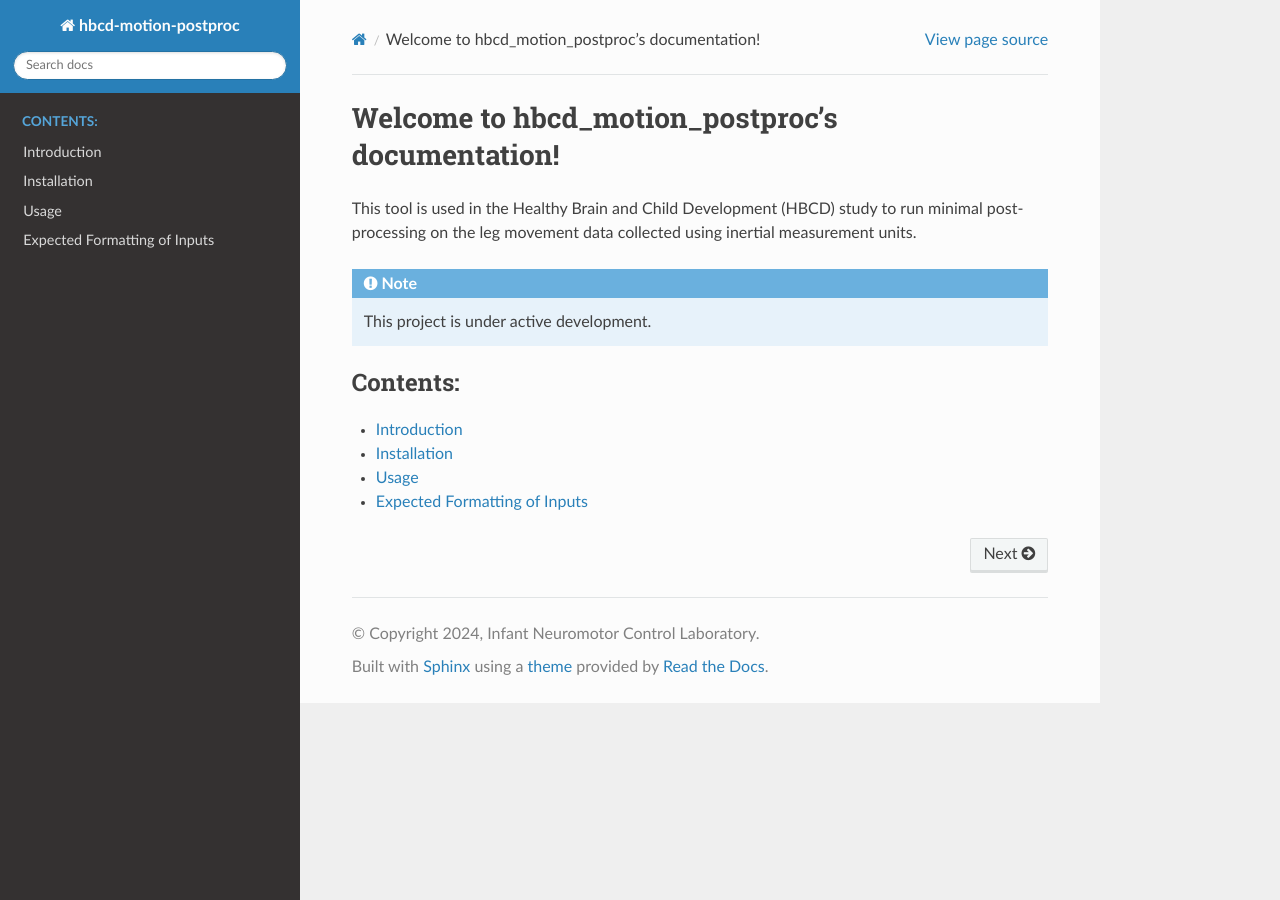
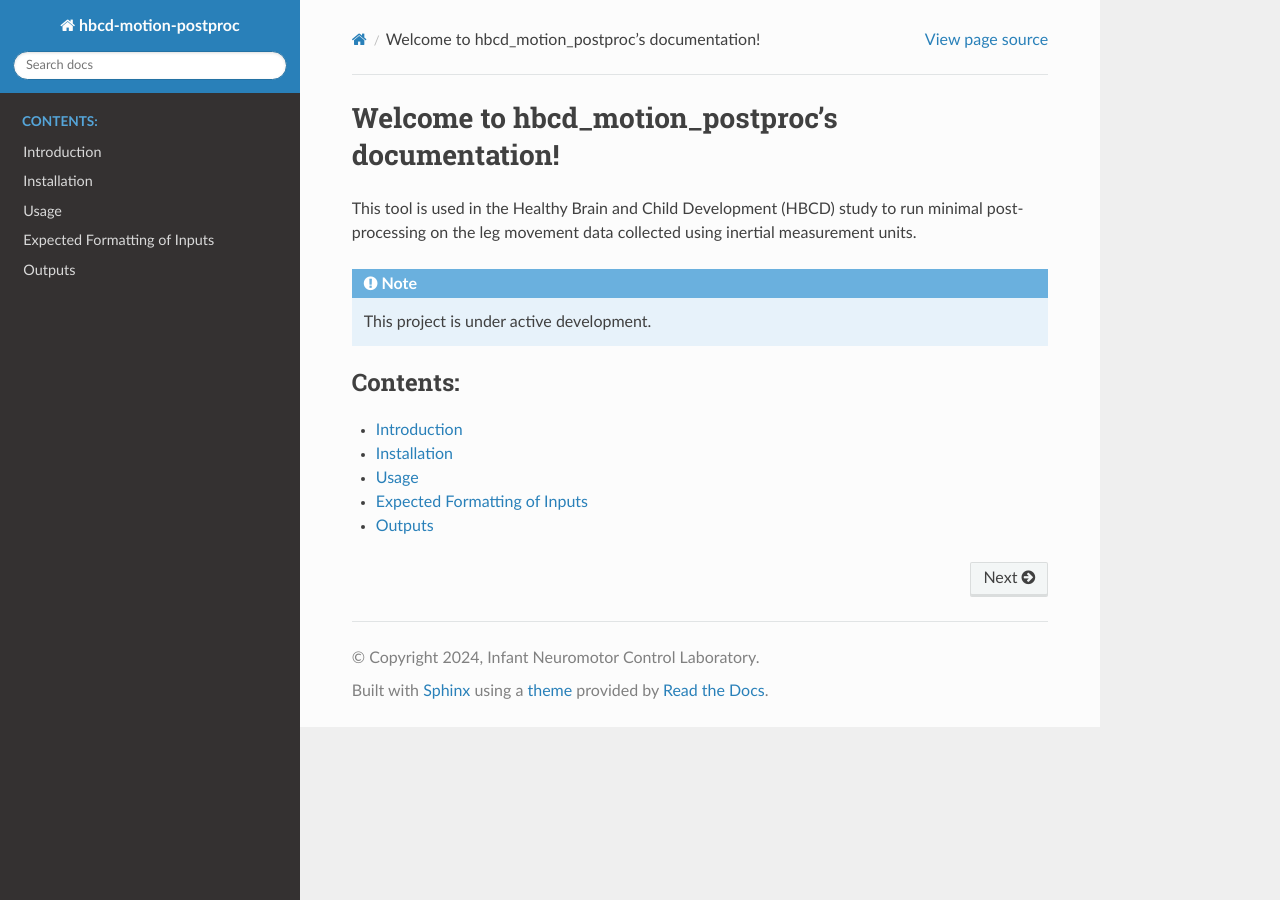
Before and after one commit to ohspc89/hbcd_motion_postproc, a Sphinx documentation site: the page built from docs/source/index.rst, in a window 1280 px wide. Built offline with Sphinx 7.4.7 and the Read the Docs theme 3.1.0, drawn with Linux system fonts in a browser that asks for light colours.

```diff
--- a/docs/source/index.rst
+++ b/docs/source/index.rst
@@ -18,3 +18,4 @@ inertial measurement units.
    installation
    usage
    inputs_formatting
+   outputs
--- a/docs/source/installation.rst
+++ b/docs/source/installation.rst
@@ -1,5 +1,3 @@
-.. _usage:
-
 Installation
 ============
 
--- a/docs/source/outputs.rst
+++ b/docs/source/outputs.rst
@@ -64,7 +62,7 @@ can be ignored.
 
 (k) lists the parameters provided when using the docker container. Items include
 [bids_dir, output_dir, analysis_level, participant_label, session_id, interval,
-pa_measure, pa_side, entropy_type, entropy_measure]. Please refer to :ref:usage
+pa_measure, pa_side, entropy_type, entropy_measure]. Please refer to :ref:`usage`
 to learn more.
 
 .. toctree::
--- a/docs/source/usage.rst
+++ b/docs/source/usage.rst
@@ -1,3 +1,5 @@
+.. _usage:
+
 Usage
 =====
 
```
Also changed, not shown: other parts of docs/source/outputs.rst (+0 -2 lines).
